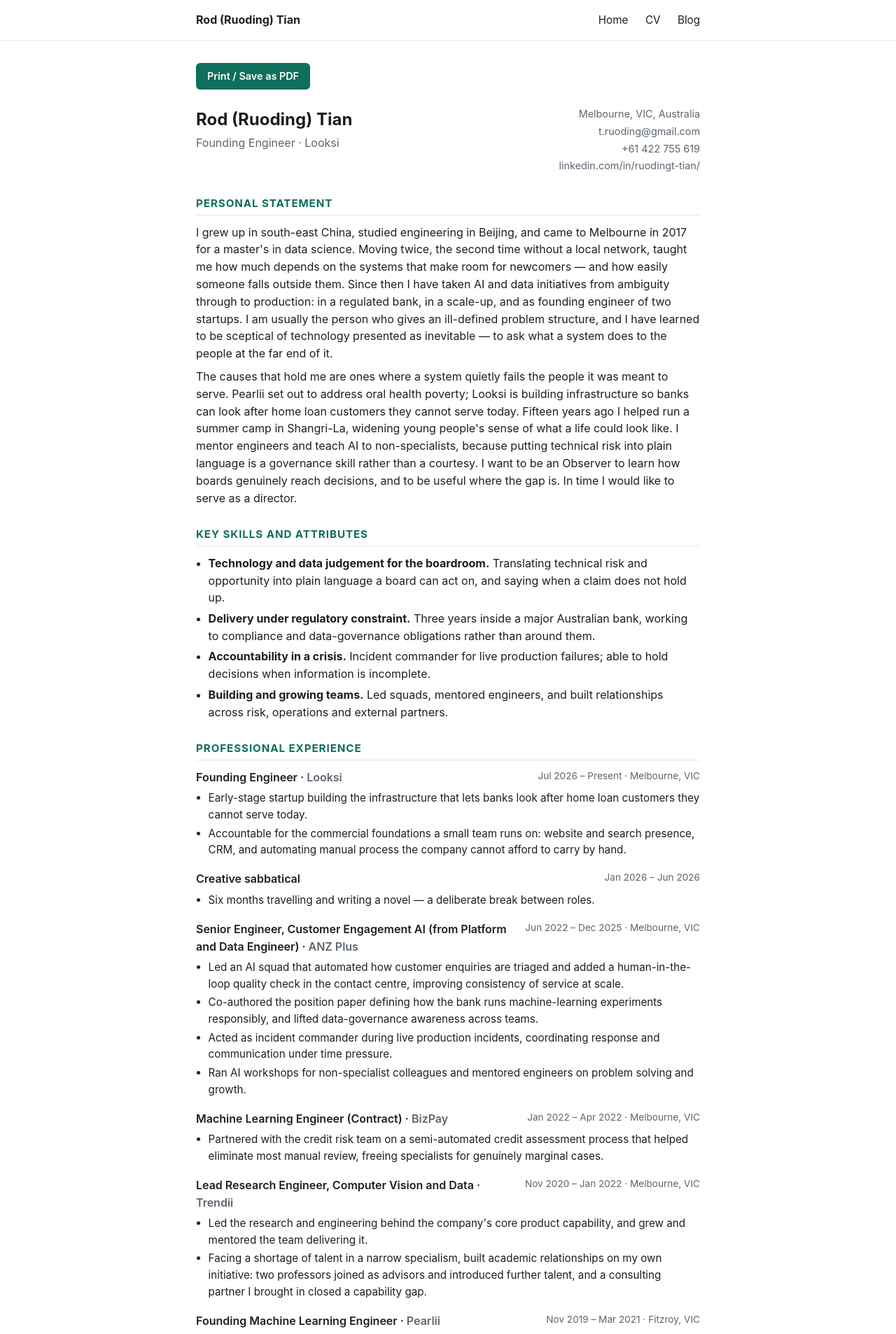
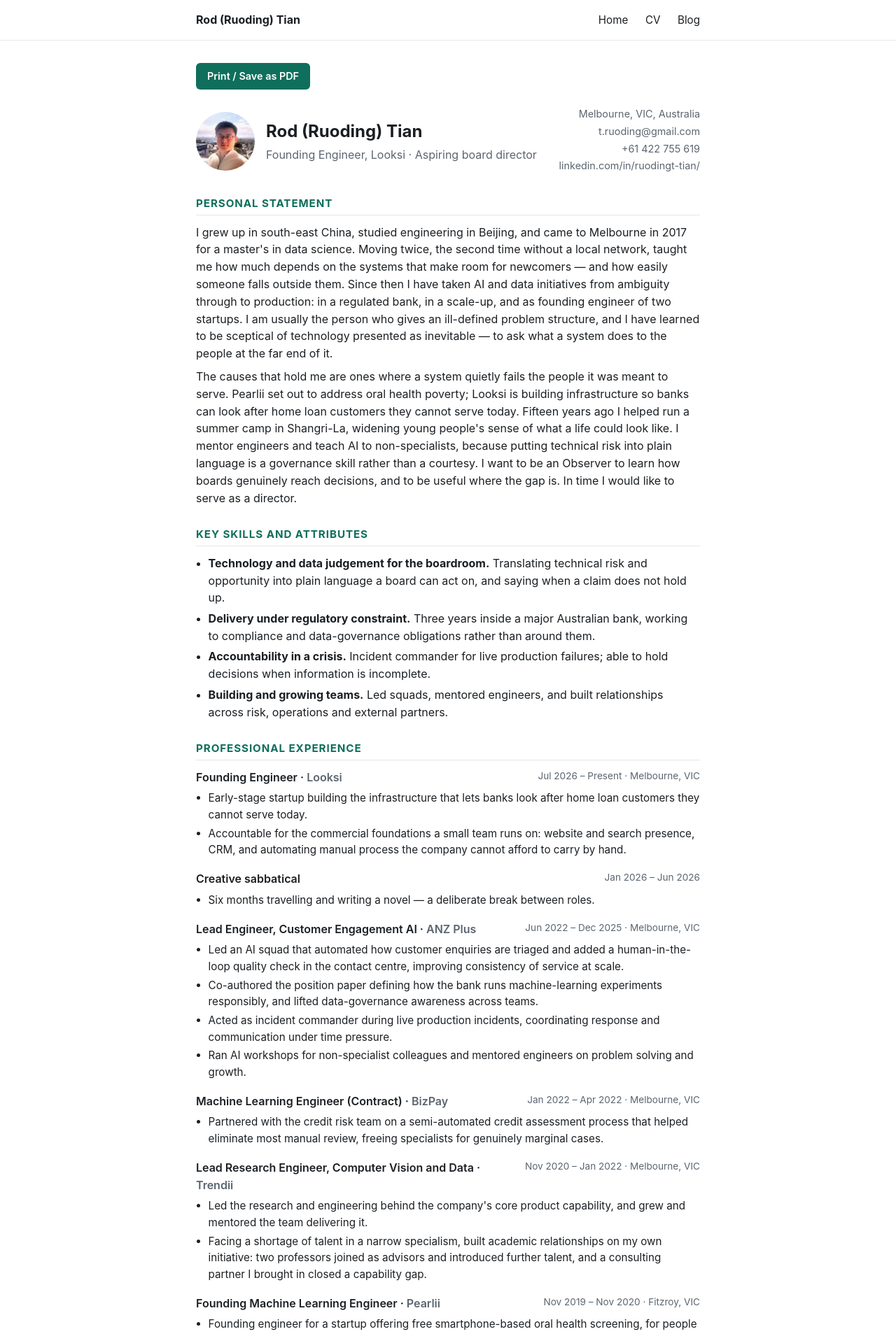
Before and after one commit to ruodingt/ruodingt.github.io, a Jekyll site: the page built from cv/index.md, in a window 1280 px wide. Shown: the top 1907 px of the page at 70% size. Built offline with Jekyll 4.4.1, drawn with Linux system fonts in a browser that asks for light colours.

Commit message:
Add headshot, resolve date overlap, simplify titles
- Pearlii now ends Nov 2020 where Trendii begins, removing the five-month
  overlap of two apparently full-time roles
- ANZ title simplified to Lead Engineer, Customer Engagement AI
- header carries a thumbnail headshot, which the CV guide permits
- tagline is 'Founding Engineer, Looksi - Aspiring board director'
- home page tagline no longer names a discipline stack

Co-Authored-By: Claude Opus 5 (1M context) <noreply@anthropic.com>

```diff
--- a/_data/cv.yml
+++ b/_data/cv.yml
@@ -1,5 +1,5 @@
 name: "Rod (Ruoding) Tian"
-current_role: "Founding Engineer &middot; Looksi"
+current_role: "Founding Engineer, Looksi &middot; Aspiring board director"
 location: "Melbourne, VIC, Australia"
 email: "t.ruoding@gmail.com"
 phone: "+61 422 755 619"
@@ -36,7 +36,7 @@ experience:
     achievements:
       - "Six months travelling and writing a novel &mdash; a deliberate break between roles."
   - company: "ANZ Plus"
-    title: "Senior Engineer, Customer Engagement AI (from Platform and Data Engineer)"
+    title: "Lead Engineer, Customer Engagement AI"
     dates: "Jun 2022 &ndash; Dec 2025"
     location: "Melbourne, VIC"
     achievements:
@@ -59,7 +59,7 @@ experience:
       - "Facing a shortage of talent in a narrow specialism, built academic relationships on my own initiative: two professors joined as advisors and introduced further talent, and a consulting partner I brought in closed a capability gap."
   - company: "Pearlii"
     title: "Founding Machine Learning Engineer"
-    dates: "Nov 2019 &ndash; Mar 2021"
+    dates: "Nov 2019 &ndash; Nov 2020"
     location: "Fitzroy, VIC"
     achievements:
       - "Founding engineer for a startup offering free smartphone-based oral health screening, for people who delay seeing a dentist on cost grounds. Joined before incorporation."
--- a/assets/css/main.scss
+++ b/assets/css/main.scss
@@ -82,10 +82,12 @@ a:hover { text-decoration: underline; }
 .post-meta { color: var(--muted); font-size: 0.85rem; margin: 0 0 1.25rem; }
 
 /* CV */
-.cv-header { display: flex; justify-content: space-between; align-items: flex-start; flex-wrap: wrap; gap: 1rem; margin-bottom: 1.5rem; }
+.cv-header { display: flex; justify-content: space-between; align-items: center; flex-wrap: nowrap; gap: 1rem; margin-bottom: 1.5rem; }
+.cv-photo { width: 84px; height: 84px; border-radius: 50%; object-fit: cover; flex: 0 0 auto; }
+.cv-identity { flex: 1 1 auto; min-width: 0; }
 .cv-header h1 { margin: 0 0 0.15rem; }
 .cv-header .cv-tagline { color: var(--muted); margin: 0; }
-.cv-contact { font-size: 0.9rem; color: var(--muted); text-align: right; }
+.cv-contact { font-size: 0.9rem; color: var(--muted); text-align: right; flex: 0 0 auto; }
 .cv-contact a { color: var(--muted); }
 .cv-contact div { margin-bottom: 0.15rem; }
 
@@ -164,7 +166,7 @@ a:hover { text-decoration: underline; }
 /* On narrow screens there isn't room for title and dates side by side at all,
    so let the dates drop to their own line rather than squeezing the title. */
 @media (max-width: 520px) {
-  .cv-header { flex-direction: column; }
+  .cv-header { flex-direction: column; align-items: flex-start; flex-wrap: wrap; }
   .cv-contact { text-align: left; }
   .cv-entry-head, .cv-edu-head { flex-wrap: wrap; }
 }
@@ -179,6 +181,7 @@ a:hover { text-decoration: underline; }
   a { color: var(--ink); text-decoration: none; }
   .cv-section h2 { color: var(--ink); page-break-after: avoid; break-after: avoid; margin-top: 0.8rem; margin-bottom: 0.35rem; padding-bottom: 0.12rem; }
   .cv-header { margin-bottom: 0.8rem; }
+  .cv-photo { width: 68px; height: 68px; }
   .cv-statement { margin-bottom: 0.35rem; }
   .cv-attributes li { margin-bottom: 0.15rem; }
   .cv-edu-entry { margin-bottom: 0.25rem; }
--- a/cv/index.md
+++ b/cv/index.md
@@ -10,7 +10,8 @@ permalink: /board-cv/
 </div>
 
 <div class="cv-header">
-  <div>
+  <img class="cv-photo" src="{{ '/assets/img/headshot.jpg' | relative_url }}" alt="">
+  <div class="cv-identity">
     <h1>{{ site.data.cv.name }}</h1>
     <p class="cv-tagline">{{ site.data.cv.current_role }}</p>
   </div>
```
Also changed, not shown: index.md (+1 -1 lines).
